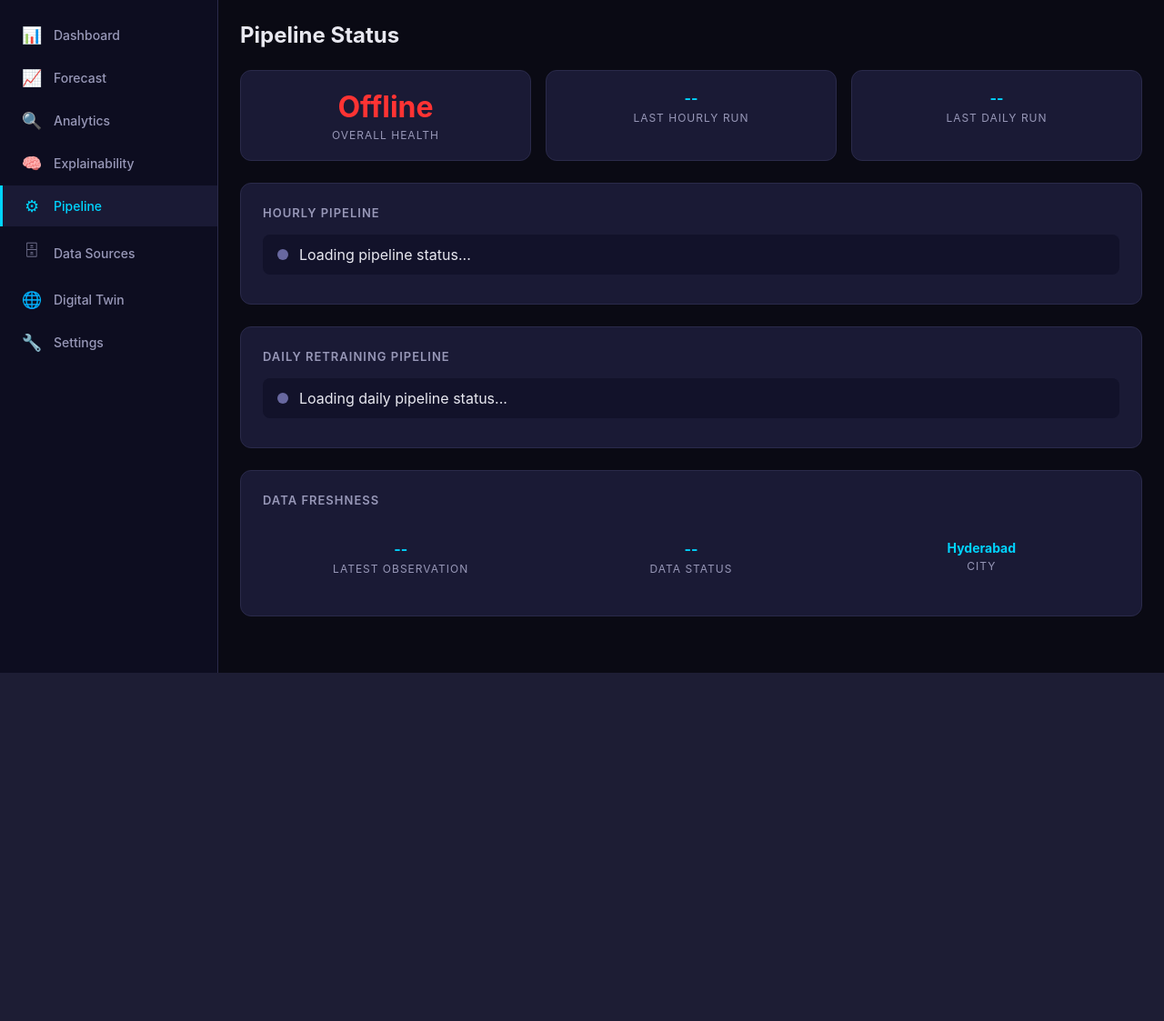
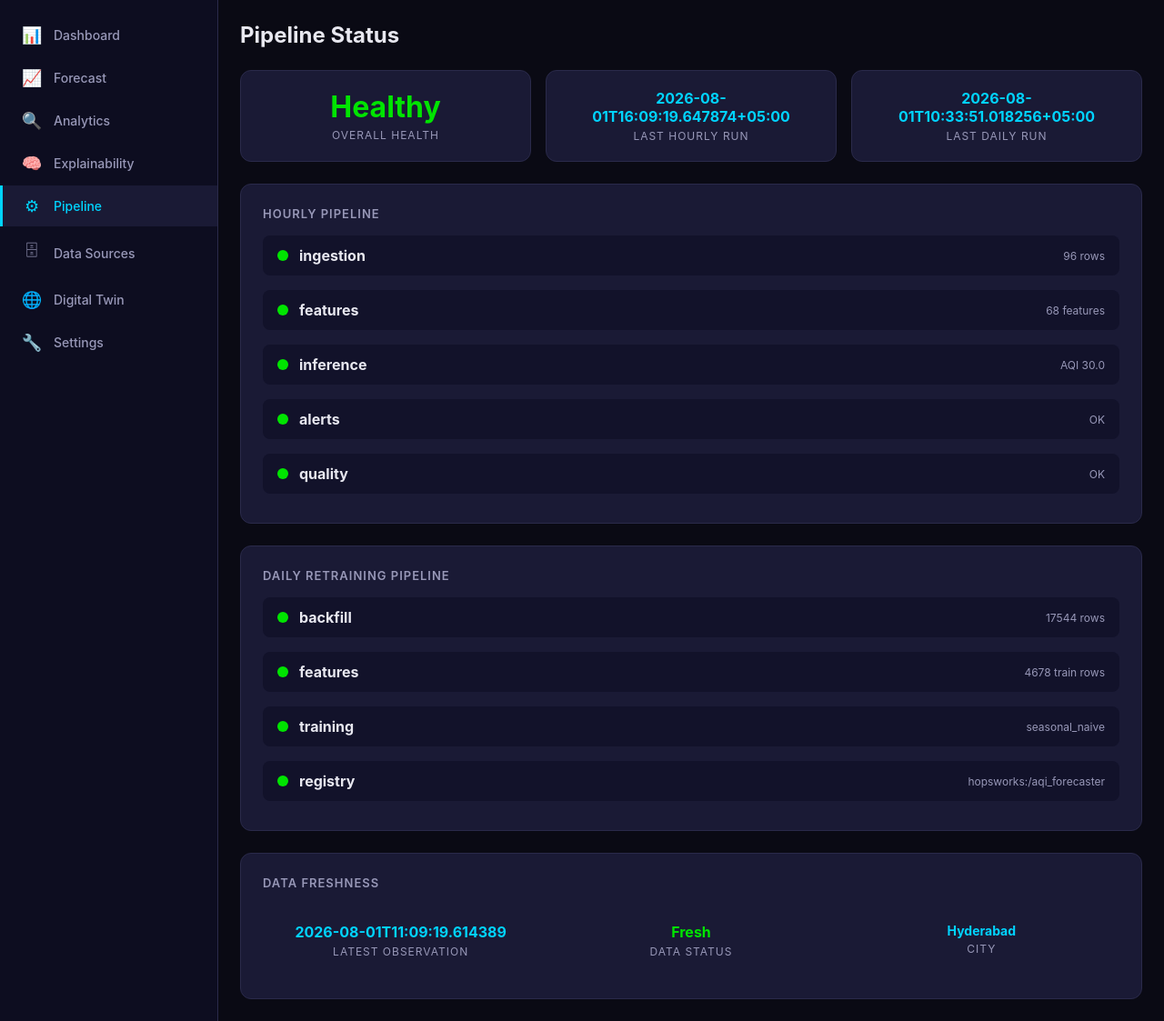
Before and after one commit to 0shazil0/AeroTwinML, a Flask app: page /pipeline in a window 1280 px wide. Shown: the part 60-1183 px from the top of the page at 91% size. Before the commit the page ends 800 px from the top, so only its background shows below. Run offline with Flask 3, Linux system fonts and the light colour scheme; some libraries are stand-ins or nearby versions.

Commit message:
Fix pipeline page server-side rendering, fix explainability fallback

```diff
--- a/dashboards/app.py
+++ b/dashboards/app.py
@@ -256,24 +256,8 @@ def explainability():
         except Exception:
             df = None
 
-    if df is None or df.empty:
-        # Build single-row DataFrame from embedded forecast data
-        if forecast:
-            row = {}
-            if forecast.get("current_aqi"):
-                row["aqi"] = forecast["current_aqi"]
-            if forecast.get("weather"):
-                for k, v in forecast["weather"].items():
-                    if v is not None:
-                        row[k] = v
-            if forecast.get("pollutants"):
-                for k, v in forecast["pollutants"].items():
-                    if v is not None:
-                        row[k] = v
-            if row:
-                df = pd.DataFrame([row])
-
-    if df is not None and len(df) > 1:
+    if df is not None and not df.empty and len(df) > 1:
+        # We have enough history data — compute correlation-based drivers
         aqi_col = "aqi" if "aqi" in df.columns else "om_forecast_aqi"
         if aqi_col in df.columns:
             numeric = df.select_dtypes(include=[np.number])
@@ -301,6 +285,58 @@ def explainability():
                     }
                 except Exception:
                     pass
+
+    # Fallback: generate drivers from current forecast data (pollutants + weather)
+    if not explanation["top_drivers"] and forecast:
+        drivers = []
+        current_aqi = forecast.get("current_aqi", 0) or 0
+
+        # Pollutant drivers — show relative contribution to AQI
+        pollutants = forecast.get("pollutants", {})
+        pollutant_max = {"pm2_5": 75, "pm10": 150, "no2": 200, "o3": 200, "so2": 250, "co": 10000}
+        for key, max_val in pollutant_max.items():
+            val = pollutants.get(key)
+            if val is not None:
+                try:
+                    val = float(val)
+                    importance = min(val / max_val, 1.0)
+                    drivers.append({
+                        "feature": key,
+                        "importance": round(importance, 4),
+                        "direction": "positive",
+                    })
+                except (ValueError, TypeError):
+                    pass
+
+        # Weather drivers — show current conditions
+        weather = forecast.get("weather", {})
+        weather_factors = {
+            "temperature": (float(weather.get("temperature", 0) or 0), "positive" if float(weather.get("temperature", 0) or 0) > 30 else "negative"),
+            "humidity": (float(weather.get("humidity", 0) or 0) / 100, "positive" if float(weather.get("humidity", 0) or 0) > 60 else "negative"),
+            "wind_speed": (float(weather.get("wind_speed", 0) or 0) / 20, "negative"),
+        }
+        for feat, (val, direction) in weather_factors.items():
+            if val > 0:
+                drivers.append({
+                    "feature": feat,
+                    "importance": round(min(abs(val), 1.0), 4),
+                    "direction": direction,
+                })
+
+        drivers.sort(key=lambda d: d["importance"], reverse=True)
+
+        if drivers:
+            top = drivers[0]
+            dominant = pollutants.get("dominant_pollutant") or "PM2.5"
+            nl = (f"Current AQI is {current_aqi:.0f}. "
+                  f"Dominant pollutant: {dominant}. "
+                  f"Strongest factor: {top['feature'].replace('_', ' ')}.")
+            explanation = {
+                "top_drivers": drivers[:10],
+                "natural_language": nl,
+                "global_importance": drivers[:10],
+                "method": "current_snapshot",
+            }
 
     return render_template(
         "explainability.html",
--- a/dashboards/templates/pipeline.html
+++ b/dashboards/templates/pipeline.html
@@ -4,18 +4,24 @@
 {% block content %}
 <h2 style="margin-bottom: 24px; font-size: 24px; font-weight: 700;">Pipeline Status</h2>
 
+{% set hourly = pipeline.hourly_pipeline if pipeline else {} %}
+{% set daily = pipeline.daily_pipeline if pipeline else {} %}
+{% set freshness = pipeline.data_freshness if pipeline else {} %}
+
 <!-- Pipeline Health -->
 <div class="grid-3" style="margin-bottom: 24px;">
     <div class="card stat-card">
-        <div class="stat-value" id="overall-status" style="color: var(--text-muted);">Checking...</div>
+        <div class="stat-value" style="color: {% if hourly.success %}#00e400{% elif hourly.error %}#ff3333{% else %}#ff7e00{% endif %};">
+            {% if hourly.success %}Healthy{% elif hourly.error %}Error{% else %}Unknown{% endif %}
+        </div>
         <div class="stat-label">Overall Health</div>
     </div>
     <div class="card stat-card">
-        <div class="stat-value" style="font-size: 16px;" id="last-hourly">--</div>
+        <div class="stat-value" style="font-size: 16px;">{{ hourly.completed_at or 'N/A' }}</div>
         <div class="stat-label">Last Hourly Run</div>
     </div>
     <div class="card stat-card">
-        <div class="stat-value" style="font-size: 16px;" id="last-daily">--</div>
+        <div class="stat-value" style="font-size: 16px;">{{ daily.completed_at or 'N/A' }}</div>
         <div class="stat-label">Last Daily Run</div>
     </div>
 </div>
@@ -23,22 +29,40 @@
 <!-- Hourly Pipeline Steps -->
 <div class="card" style="margin-bottom: 24px;">
     <div class="card-header">Hourly Pipeline</div>
-    <div id="hourly-steps" style="display: flex; flex-direction: column; gap: 8px;">
+    <div style="display: flex; flex-direction: column; gap: 8px;">
+        {% if hourly.steps %}
+        {% for step, info in hourly.steps.items() %}
         <div class="pipeline-step">
-            <span class="step-indicator step-pending"></span>
-            <span>Loading pipeline status...</span>
+            <span class="step-indicator {% if info.status == 'ok' %}step-ok{% elif info.status == 'empty' %}step-warn{% else %}step-error{% endif %}"></span>
+            <span style="flex:1"><strong>{{ step }}</strong></span>
+            <span style="color:var(--text-secondary);font-size:12px;">
+                {% if info.rows_fetched %}{{ info.rows_fetched }} rows{% elif info.features_generated %}{{ info.features_generated }} features{% elif info.current_aqi %}AQI {{ info.current_aqi }}{% elif info.status == 'ok' %}OK{% else %}{{ info.detail or '' }}{% endif %}
+            </span>
         </div>
+        {% endfor %}
+        {% else %}
+        <p style="color:var(--text-secondary);">No hourly pipeline data yet.</p>
+        {% endif %}
     </div>
 </div>
 
-<!-- Daily Pipeline -->
+<!-- Daily Pipeline Steps -->
 <div class="card" style="margin-bottom: 24px;">
     <div class="card-header">Daily Retraining Pipeline</div>
-    <div id="daily-steps" style="display: flex; flex-direction: column; gap: 8px;">
+    <div style="display: flex; flex-direction: column; gap: 8px;">
+        {% if daily.steps %}
+        {% for step, info in daily.steps.items() %}
         <div class="pipeline-step">
-            <span class="step-indicator step-pending"></span>
-            <span>Loading daily pipeline status...</span>
+            <span class="step-indicator {% if info.status == 'ok' %}step-ok{% elif info.status == 'skipped' %}step-warn{% else %}step-error{% endif %}"></span>
+            <span style="flex:1"><strong>{{ step }}</strong></span>
+            <span style="color:var(--text-secondary);font-size:12px;">
+                {% if info.rows %}{{ info.rows }} rows{% elif info.best_model %}{{ info.best_model }}{% elif info.model_uri %}{{ info.model_uri }}{% elif info.train_rows %}{{ info.train_rows }} train rows{% else %}{{ info.detail or '' }}{% endif %}
+            </span>
         </div>
+        {% endfor %}
+        {% else %}
+        <p style="color:var(--text-secondary);">No daily pipeline run yet.</p>
+        {% endif %}
     </div>
 </div>
 
@@ -47,11 +71,13 @@
     <div class="card-header">Data Freshness</div>
     <div class="grid-3">
         <div class="stat-card">
-            <div class="stat-value" style="font-size: 16px;" id="data-latest">--</div>
+            <div class="stat-value" style="font-size: 16px;">{{ freshness.latest_timestamp or 'N/A' }}</div>
             <div class="stat-label">Latest Observation</div>
         </div>
         <div class="stat-card">
-            <div class="stat-value" style="font-size: 16px;" id="data-status">--</div>
+            <div class="stat-value" style="font-size: 16px; color: {% if freshness.status == 'healthy' %}#00e400{% else %}#ff7e00{% endif %};">
+                {% if freshness.status == 'healthy' %}Fresh{% else %}Stale{% endif %}
+            </div>
             <div class="stat-label">Data Status</div>
         </div>
         <div class="stat-card">
@@ -60,73 +86,4 @@
         </div>
     </div>
 </div>
-
-<script>
-async function loadPipelineStatus() {
-    try {
-        const resp = await fetch('/api/v1/pipeline/status');
-        const result = await resp.json();
-        const data = result.data || {};
-
-        // Overall status
-        const hourly = data.hourly_pipeline || {};
-        const daily = data.daily_pipeline || {};
-
-        const overallEl = document.getElementById('overall-status');
-        if (hourly.success) {
-            overallEl.style.color = '#00e400'; overallEl.textContent = 'Healthy';
-        } else if (hourly.error) {
-            overallEl.style.color = '#ff3333'; overallEl.textContent = 'Error';
-        } else {
-            overallEl.style.color = '#ff7e00'; overallEl.textContent = 'Unknown';
-        }
-
-        document.getElementById('last-hourly').textContent = hourly.completed_at || 'N/A';
-        document.getElementById('last-daily').textContent = daily.completed_at || 'N/A';
-
-        // Hourly steps
-        if (hourly.steps) {
-            const stepsHtml = Object.entries(hourly.steps).map(([step, info]) => {
-                const status = info.status === 'ok' ? 'step-ok' : info.status === 'empty' ? 'step-warn' : 'step-error';
-                const detail = info.rows_fetched ? `${info.rows_fetched} rows` : info.detail || '';
-                return `<div class="pipeline-step">
-                    <span class="step-indicator ${status}"></span>
-                    <span style="flex:1"><strong>${step}</strong></span>
-                    <span style="color:var(--text-secondary);font-size:12px;">${detail}</span>
-                </div>`;
-            }).join('');
-            document.getElementById('hourly-steps').innerHTML = stepsHtml || '<p style="color:var(--text-secondary);">No steps recorded</p>';
-        }
-
-        // Daily steps
-        if (daily.steps) {
-            const dailyHtml = Object.entries(daily.steps).map(([step, info]) => {
-                const status = info.status === 'ok' ? 'step-ok' : info.status === 'skipped' ? 'step-warn' : 'step-error';
-                const detail = info.rows !== undefined ? `${info.rows} rows` : info.detail || info.model_uri || '';
-                return `<div class="pipeline-step">
-                    <span class="step-indicator ${status}"></span>
-                    <span style="flex:1"><strong>${step}</strong></span>
-                    <span style="color:var(--text-secondary);font-size:12px;">${detail}</span>
-                </div>`;
-            }).join('');
-            document.getElementById('daily-steps').innerHTML = dailyHtml || '<p style="color:var(--text-secondary);">No daily pipeline run yet</p>';
-        }
-
-        // Data freshness
-        if (data.data_freshness) {
-            document.getElementById('data-latest').textContent = data.data_freshness.latest_timestamp || 'N/A';
-            const status = data.data_freshness.status;
-            const sEl = document.getElementById('data-status');
-            sEl.textContent = status === 'healthy' ? 'Fresh' : 'Stale';
-            sEl.style.color = status === 'healthy' ? '#00e400' : '#ff7e00';
-        }
-    } catch(e) {
-        document.getElementById('overall-status').textContent = 'Offline';
-        document.getElementById('overall-status').style.color = '#ff3333';
-    }
-}
-
-loadPipelineStatus();
-setInterval(loadPipelineStatus, 30000);
-</script>
 {% endblock %}
```
